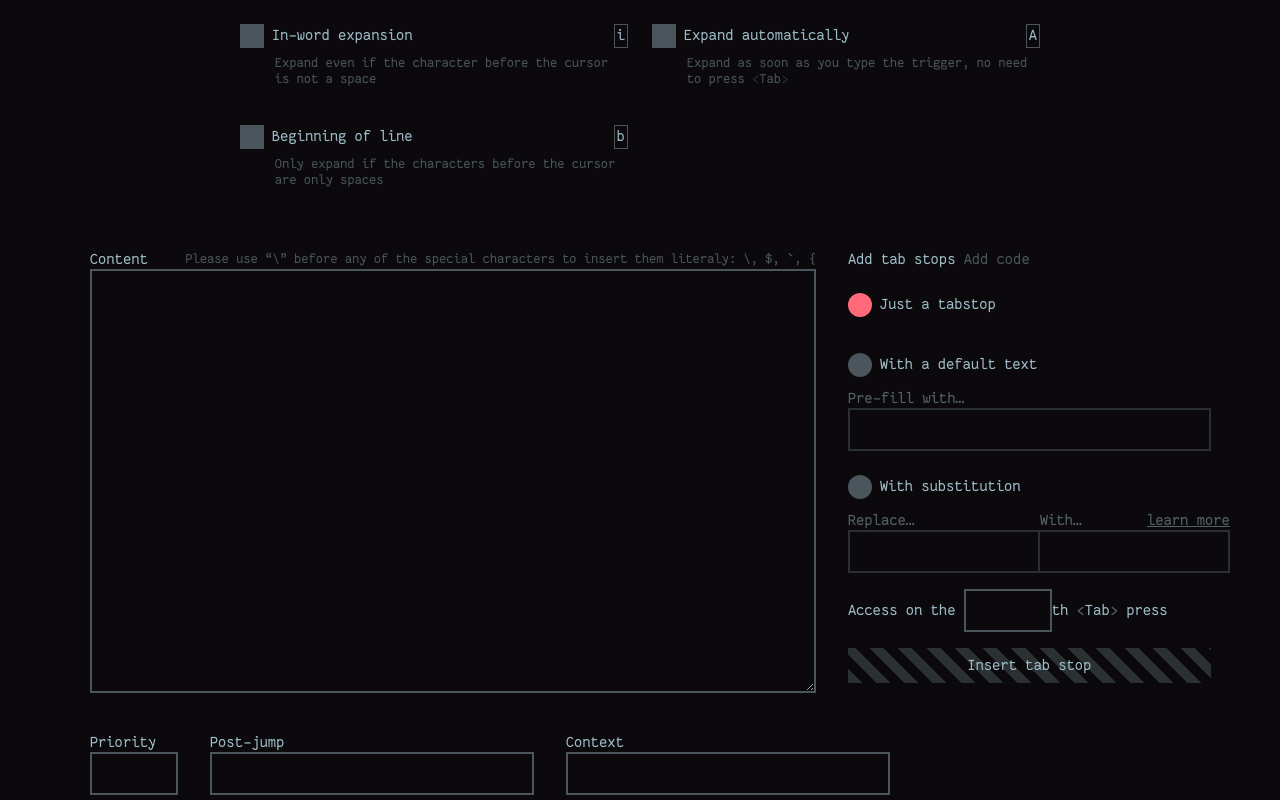
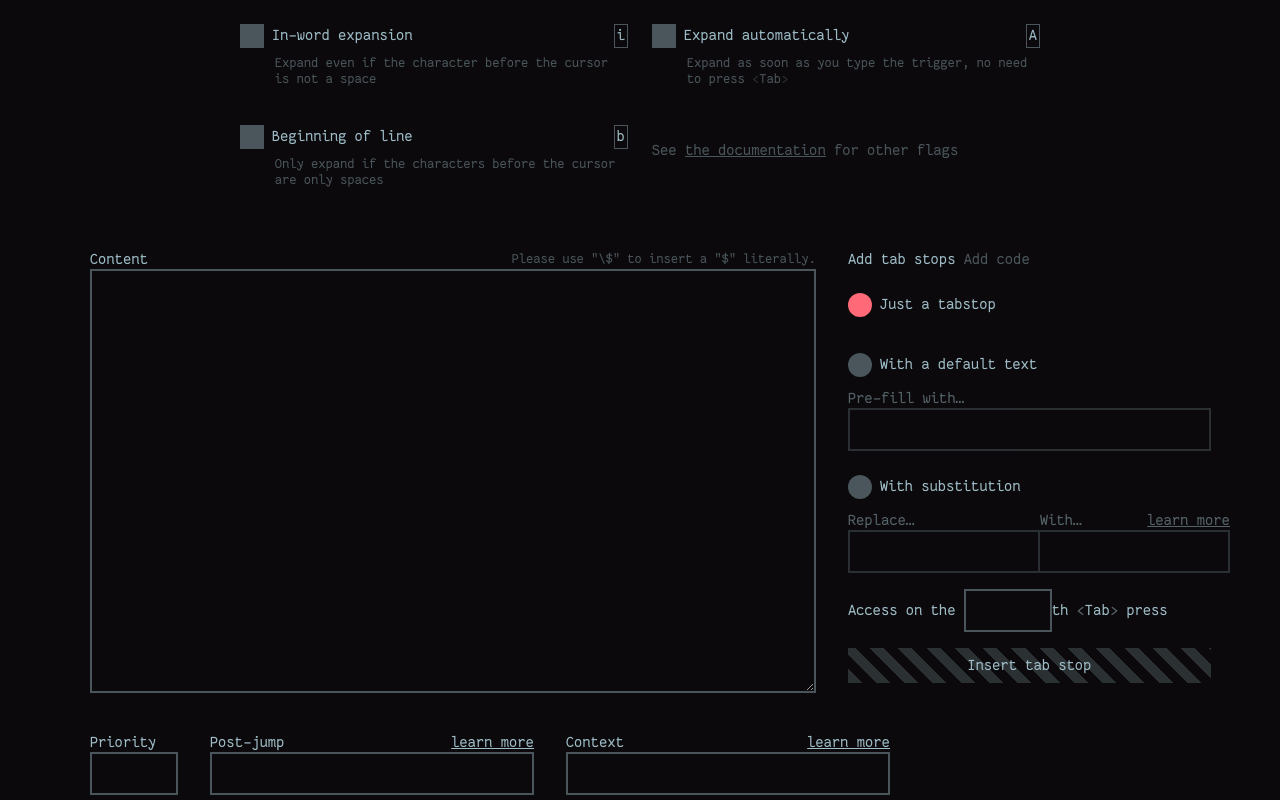
Before and after one commit to ewen-lbh/ultisnips-tools, a website: page src/index.pug in a window 1280 px wide. Shown: the part 260-1060 px from the top of the page. Drawn offline with nearby package versions, Linux system fonts and the light colour scheme; files that its build step writes are made by us from their sources; files whose address does not match are found by name.

Commit message:
💬 Link to documentation in more places

```diff
--- a/src/index.pug
+++ b/src/index.pug
@@ -49,6 +49,9 @@ block main
         p.explanation
           | Only expand if the characters before the cursor are only spaces
 
+      ._stacked.other-flags
+        p See #[a(href="https://github.com/SirVer/ultisnips/blob/e83c82099d9bd43dc7895e3cb5b114ee5a2a07c6/doc/UltiSnips.txt#L623") the documentation] for other flags
+
     //- -------------------------
     //- "CONTENT" INPUTS
     //- ------------------------
@@ -57,7 +60,7 @@ block main
         ._packed#content-label
           | Content
           span.explanation._leftspacer
-            | Please use “\” before any of the special characters to insert them literaly: \, $, `, {
+            | Please use "\$" to insert a "$" literally.
         textarea#content(name="content" cols="30" rows="10")
 
       ._stacked._tabbed(data-current-tab-controller="current-tab")
@@ -127,11 +130,17 @@ block main
         input#priority(type="number" name="priority" min="0")
 
       label._stacked
-        | Post-jump
+        ._packed
+          span Post-jump
+          ._leftspacer
+          a(href="https://github.com/SirVer/ultisnips/blob/e83c82099d9bd43dc7895e3cb5b114ee5a2a07c6/doc/UltiSnips.txt#L1602") learn more
         input#post-jump(type="text" name="post-jump")
 
       label._stacked
-        | Context
+        ._packed
+          span Context
+          ._leftspacer
+          a(href="https://github.com/SirVer/ultisnips/blob/e83c82099d9bd43dc7895e3cb5b114ee5a2a07c6/doc/UltiSnips.txt#L1371") learn more
         input#context(type="text" name="context")
 
   //- -------------------------
--- a/src/layout.styl
+++ b/src/layout.styl
@@ -40,6 +40,9 @@ section.flags-inputs
     .explanation
         margin-top: 0.5em
         margin-left: calc(1.5em + 1em)
+
+    .other-flags
+        color var(--ter)
 
     margin-bottom: 3em
 
```
Also changed, not shown: docs/index.html, docs/style.css, 1 other file.
